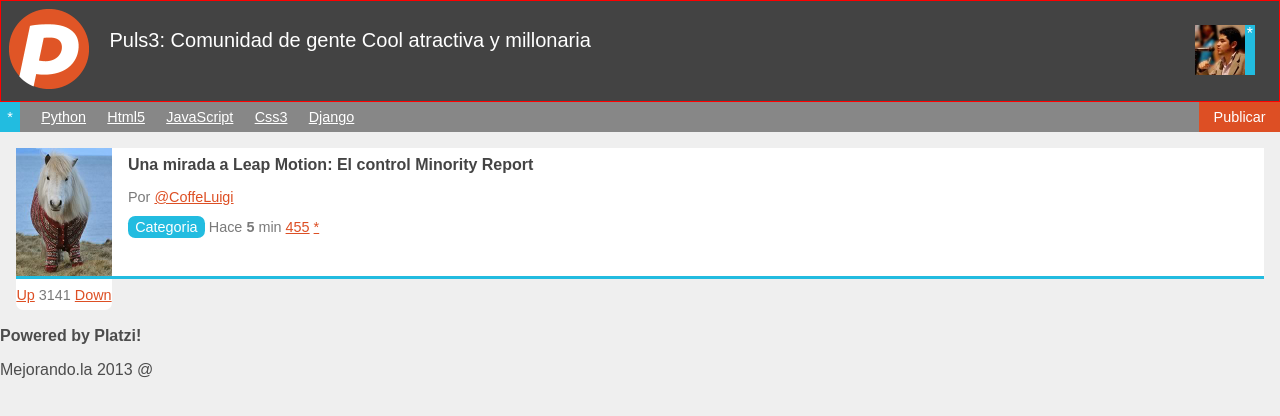
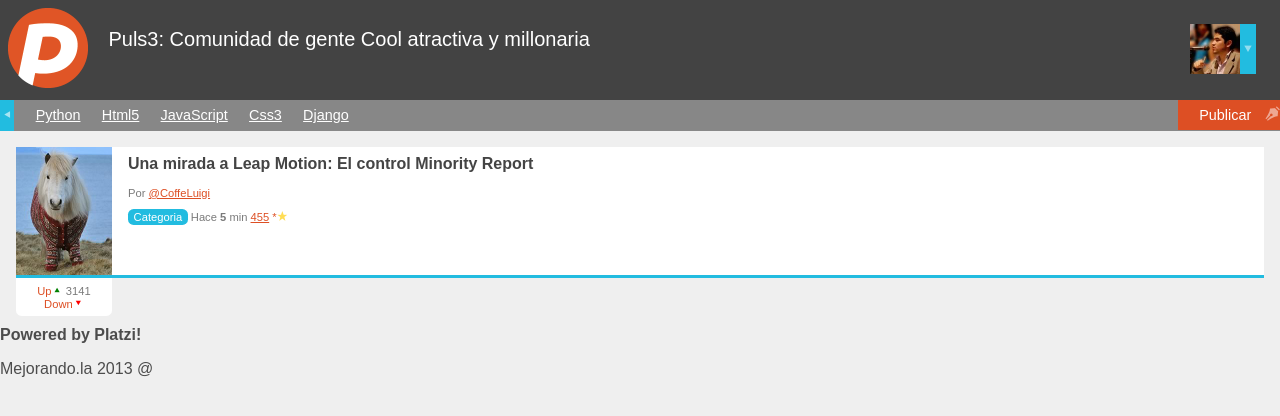
Before and after one commit to elgatoluchin/puls3-europa, a plain HTML site: page index.html in a window 1280 px wide. Drawn offline with Linux system fonts and the light colour scheme; a web font is replaced by a local one.

Commit message:
iconos de tipografia
Insertados los iconos de tipografias vectoriales.

```diff
--- a/estilos.css
+++ b/estilos.css
@@ -1,3 +1,14 @@
+@font-face {
+	font-family: 'icomoon';
+	src:url('fonts/icomoon.eot');
+	src:url('fonts/icomoon.eot?#iefix') format('embedded-opentype'),
+		url('fonts/icomoon.woff') format('woff'),
+		url('fonts/icomoon.ttf') format('truetype'),
+		url('fonts/icomoon.svg#icomoon') format('svg');
+	font-weight: normal;
+	font-style: normal;
+}
+
 a
 {
 	color: #DD4F24;
@@ -18,7 +29,6 @@ body
 	*/
 header
 {
-	border: 1px red solid;
 	background: #434343;
 	color: white;
 	margin: 0;
@@ -51,7 +61,14 @@ header #avatar figcaption
 	background: #22BCE0;
 	float: right;
 	height: 50px;
-	padding: 0 2px;
+	line-height: 50px;
+}
+
+header #avatar figcaption:after{
+	content: "\e001";
+	font-family: "icomoon";
+	font-family: 0.7em;
+	opacity: 0.5;
 }
 
 header #avatar img
@@ -95,19 +112,39 @@ nav ul li a
 nav #flechita_nav a
 {
 	background: #22BCE0;
-	padding: 0.5em 0.5em;
+	padding: 0.5em 0;
 	text-decoration: none;
+}
+
+nav #flechita_nav a:after
+{
+ content: "\e000";
+ font-family: "icomoon";
+ opacity: 0.6;
 }
 
 nav #publicar_nav
 {
+	background: #DD4F24;
 	float: right;
 	margin-right: 0;
+	padding-left: 0.5em;
+	position: relative;
 }
 
+nav #publicar_nav:after
+{
+	color: rgba(255,255,255,0.5);
+	content: "\e004";
+	font-family: "icomoon";
+	font-size: 1em;
+	position: relative;
+	right: 0;
+	top: 0;
+}
 nav #publicar_nav a
 {
-	background: #DD4F24;
+	display: inline-block;
 	padding: 0.5em 1em;
 	text-decoration: none;
 }
@@ -130,8 +167,19 @@ nav #publicar_nav a
 #contenido .item p
 {
 	color: #7A7A7A;
-	font-size: 0.9em;
+	font-size:0.7em;
 }
+
+#contenido .item .datos_item .guardar_item{
+	text-decoration: none;
+}
+
+#contenido .item .datos_item .guardar_item:after{
+	color:#FD5;
+	content: "\e003";
+	font-family: "icomoon";
+}
+
 
 #contenido .item .datos_item .tag_item
 {
@@ -177,3 +225,25 @@ nav #publicar_nav a
 	top: 100%;
 	width: 96px;
 }
+
+#contenido .item .votacion a
+{
+	text-decoration: none;
+}
+
+#contenido .item .votacion .down:after,
+#contenido .item .votacion .up:after
+{
+	font-family: "icomoon";
+}
+
+#contenido .item .votacion .down:after
+{
+	color: red;
+	content: "\e001";
+}
+#contenido .item .votacion .up:after
+{
+	color: green;
+	content: "\e002";
+}
--- a/index.html
+++ b/index.html
@@ -16,13 +16,13 @@
 			<figure id="avatar">
 				<img src="avatar.jpg">
 				<figcaption>
-					*
+
 				</figcaption>
 			</figure>
 		</header>
 		<nav>
 			<ul>
-				<li id="flechita_nav"><a href="#">*</a></li>
+				<li id="flechita_nav"><a href="#"></a></li>
 				<li><a href="#">Python</a></li>
 				<li><a href="#">Html5</a></li>
 				<li><a href="#">JavaScript</a></li>
```
Also changed, not shown: fonts/icomoon.ttf (added), fonts/icomoon.woff (added), 4 other files.
